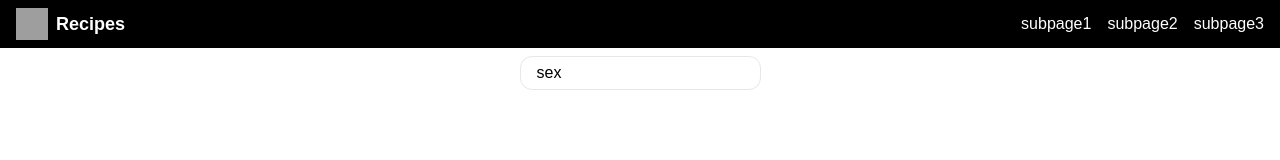
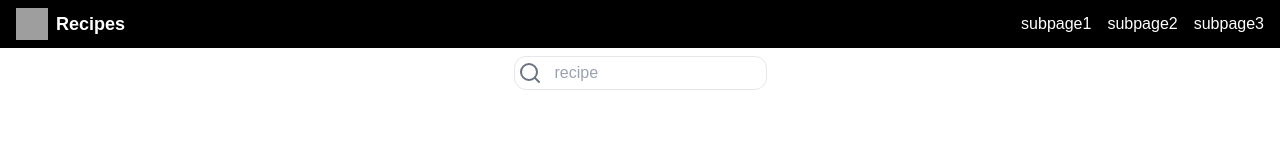
Before and after one commit to Hack-Weekly/Azure-Lobster-Recipe-App, a SvelteKit app in the folder client/: page /mock in a window 1280 px wide. Shown: the top 160 px of the page. Built offline with nearby package versions, Linux system fonts and the light colour scheme; grey boxes are pictures that could not be loaded.

Commit message:
added search button svg

```diff
--- a/client/src/routes/mock/+page.svelte
+++ b/client/src/routes/mock/+page.svelte
@@ -1,6 +1,12 @@
 <script>
+  import { SearchIcon } from 'lucide-svelte';
 </script>
 
 <div class="flex justify-center">
-	<input class="border rounded-xl px-4 py-1" type="text" value="sex" />
+  <div class="relative">
+    <button class="absolute left-1 top-1/2 transform -translate-y-1/2">
+          <SearchIcon class=" text-gray-500" />
+    </button>
+    <input class="border rounded-xl px-1 py-1 pl-10" type="text" placeholder="recipe" />
+  </div>
 </div>
```
